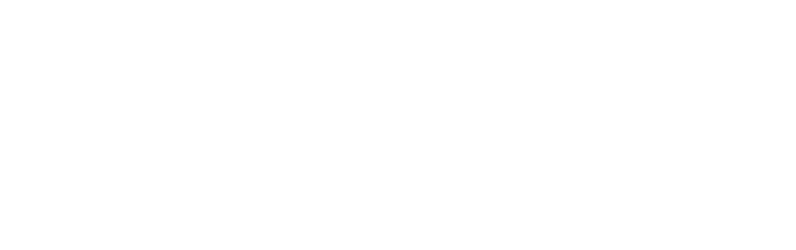
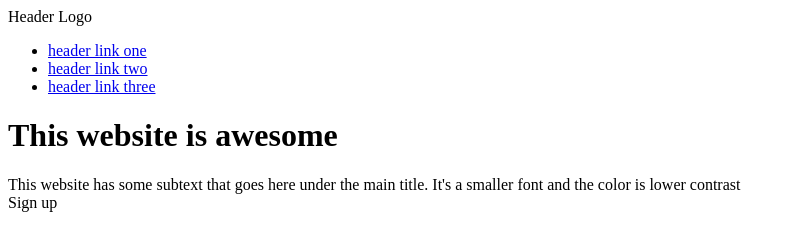
Before and after one commit to Ben6-web3/landing-page, a plain HTML site: page index.html in a window 1280 px wide. Shown: the whole page, without its empty margins (0-796 px from the left). Drawn offline with Linux system fonts and the light colour scheme.

Commit message:
Completed html structure for header section. Still need to look for images

```diff
--- a/index.html
+++ b/index.html
@@ -6,6 +6,22 @@
     </head>
 
     <body>
+        <div class="header">
+            <div class="logo">Header Logo</div>
+            <div class="header-links">
+                <ul>
+                    <li><a href="#">header link one</a></li>
+                    <li><a href="#">header link two</a></li>
+                    <li><a href="#">header link three</a></li>
+                </ul>
+            </div>
+            <div class="header-content">
+                <h1>This website is awesome</h1>
+                <div class="header-text">This website has some subtext that goes here under the main title. It's a smaller font and the color is lower contrast</div>
+                <div class="sign-up-button">Sign up</div>
 
+            </div>
+
+        </div>
     </body>
 </html>
```
